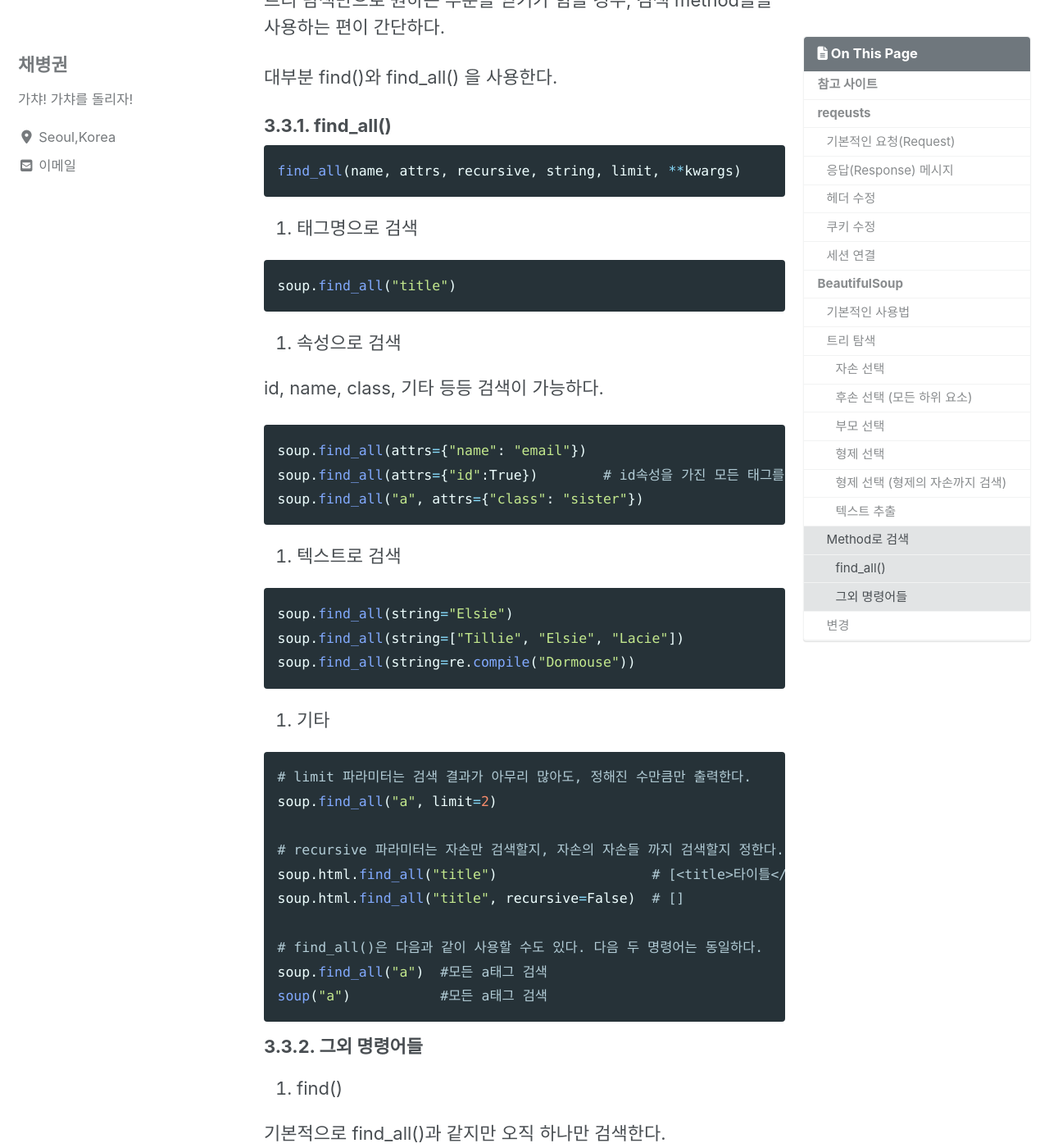
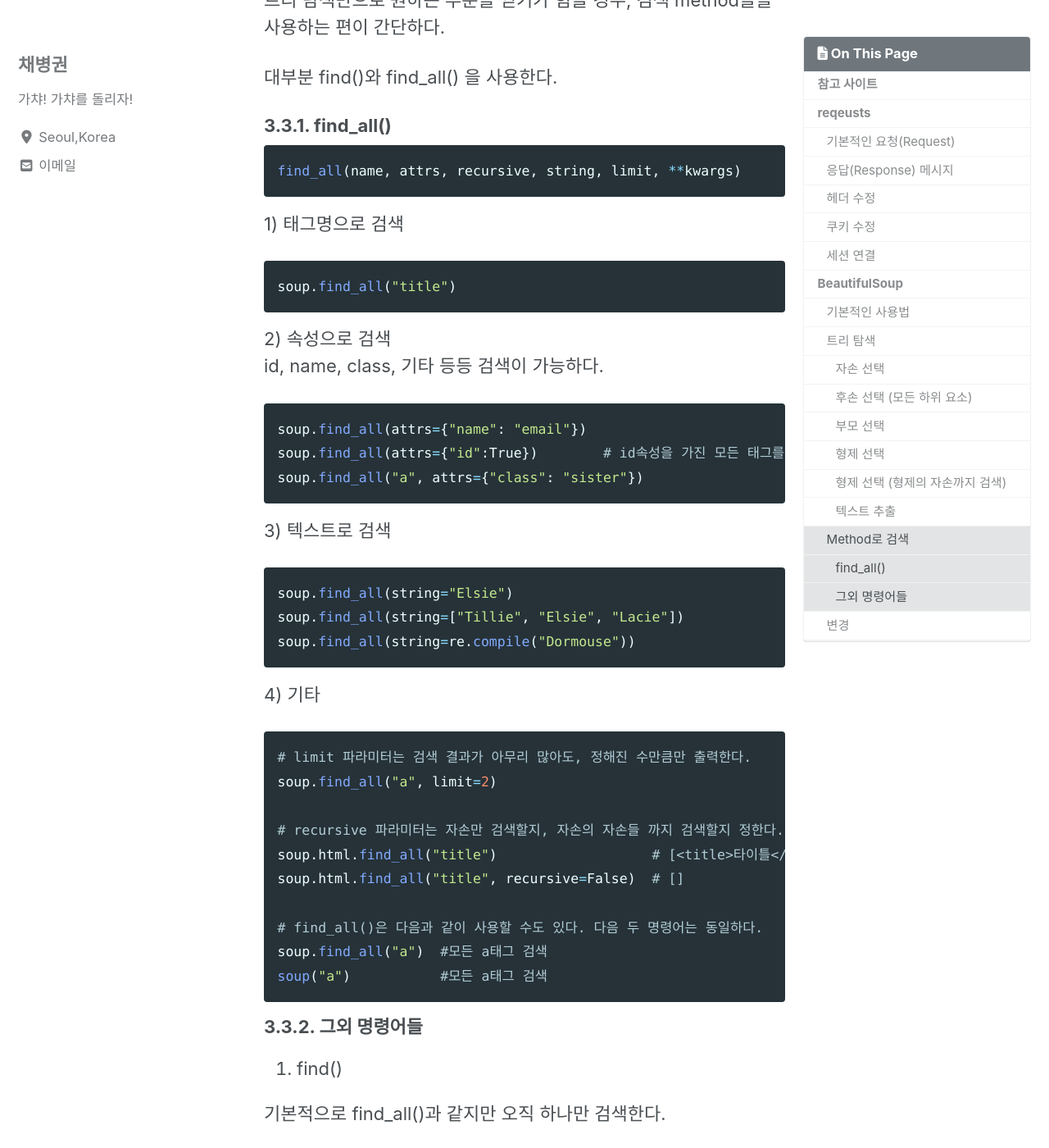
Before and after one commit to ByeongGwonChae/mynotebook, a Jekyll site: the page built from _posts/2020-05-10-python-requests와bs4.md, in a window 1280 px wide and 1400 px high, scrolled down 6286 px. Shown: the whole window at 82% size. Built offline with Jekyll 4.4.1, drawn with Linux system fonts in a browser that asks for light colours; cached includes are drawn as plain includes; nearby versions of some CDN libraries.

Commit message:
Update 2020-05-10-python-requests와bs4.md

````diff
--- a/_posts/2020-05-10-python-requests와bs4.md
+++ b/_posts/2020-05-10-python-requests와bs4.md
@@ -232,14 +232,13 @@ for string in soup.strings:
 find_all(name, attrs, recursive, string, limit, **kwargs)
 ```
 
-1. 태그명으로 검색
+1) 태그명으로 검색
 
 ```python
 soup.find_all("title")
 ```
 
-1. 속성으로 검색
-
+2) 속성으로 검색<br>
 id, name, class, 기타 등등 검색이 가능하다.
 
 ```python
@@ -248,7 +247,7 @@ soup.find_all(attrs={"id":True})        # id속성을 가진 모든 태그를
 soup.find_all("a", attrs={"class": "sister"})
 ```
 
-1. 텍스트로 검색
+3) 텍스트로 검색
 
 ```python
 soup.find_all(string="Elsie")
@@ -256,7 +255,7 @@ soup.find_all(string=["Tillie", "Elsie", "Lacie"])
 soup.find_all(string=re.compile("Dormouse"))
 ```
 
-1. 기타
+4) 기타
 
 ```python
 # limit 파라미터는 검색 결과가 아무리 많아도, 정해진 수만큼만 출력한다.
````
